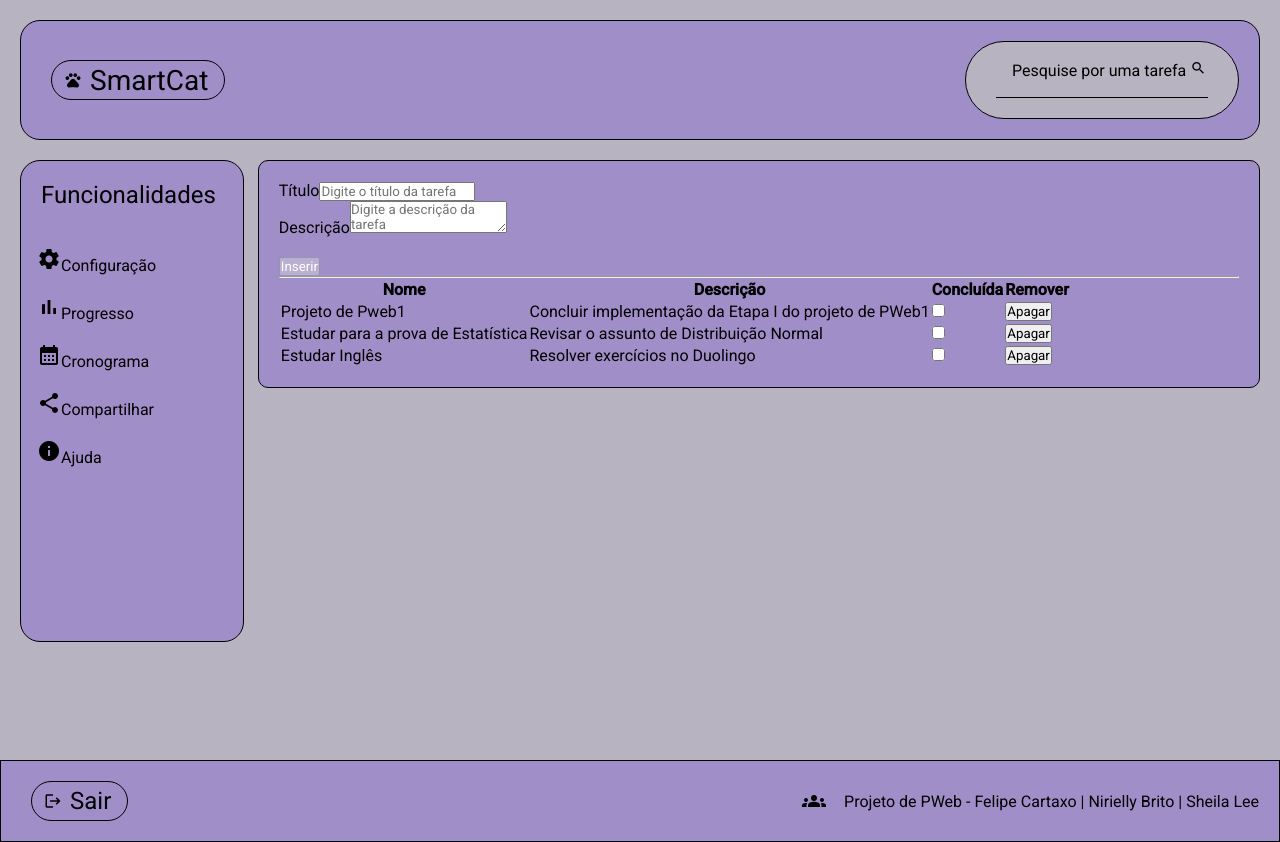
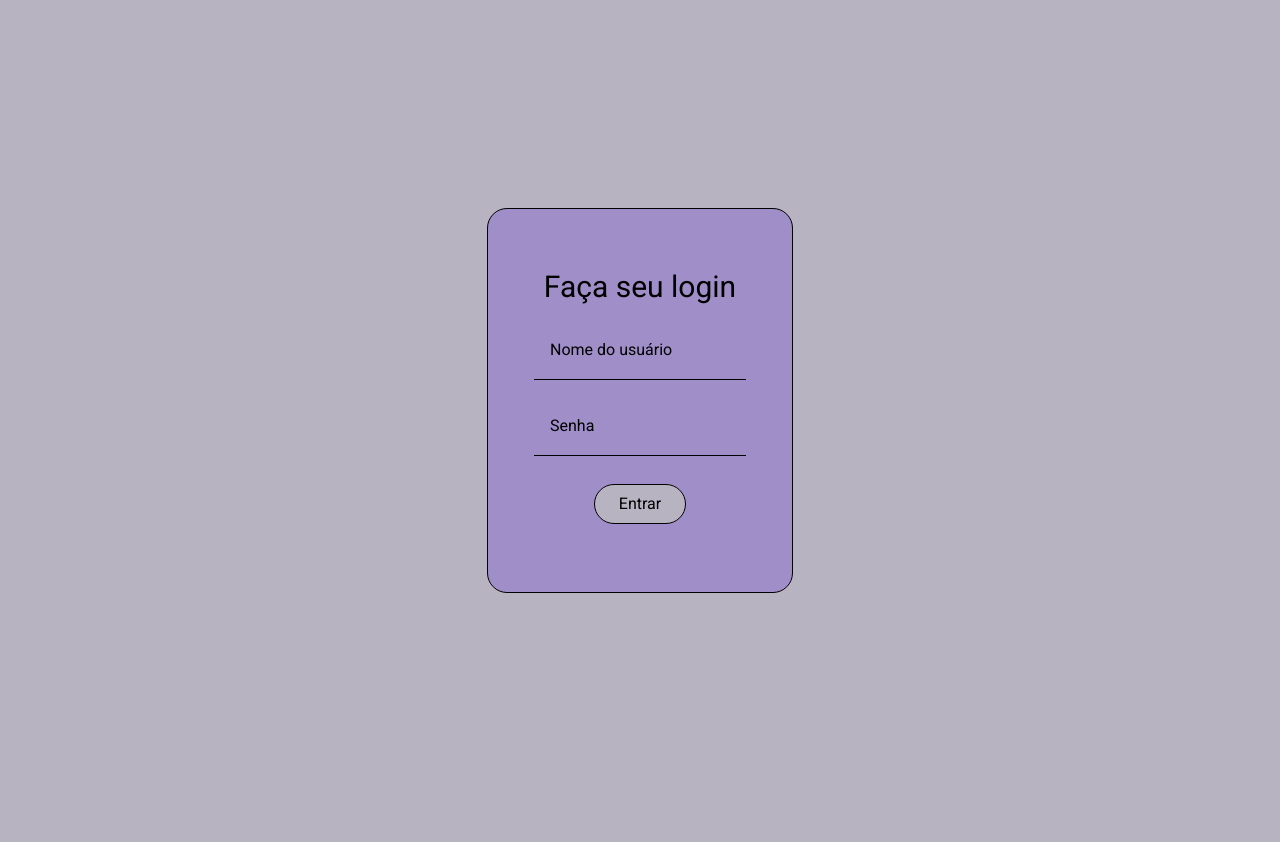
Before and after one commit to felipecartaxo/pweb1-angular-smartcat, an Angular app in the folder smartcat-projeto/: page / in a window 1280 px wide. After the commit the page ends 800 px from the top, so only its background shows below. Built offline with nearby package versions, Linux system fonts and the light colour scheme.

Commit message:
tela de login

```diff
--- a/smartcat-projeto/src/app/app.component.html
+++ b/smartcat-projeto/src/app/app.component.html
@@ -1,15 +1,15 @@
 <!-- Lembrar de instalar as dependências do Bootstrap: npm install bootstrap -->
 
-<!--<app-tela-login></app-tela-login>-->
+<app-tela-login></app-tela-login>
 
-<app-barra-superior></app-barra-superior>
+<!--<app-barra-superior></app-barra-superior>-->
 
-<div class="container-principal">
-    <app-menu-lateral></app-menu-lateral>
-    <app-quadro></app-quadro>
-</div>
+<!--<div class="container-principal">-->
+<!--    <app-menu-lateral></app-menu-lateral>-->
+<!--    <app-quadro></app-quadro>-->
+<!--</div>-->
 
-<div class="container-rodape">
-    <app-botao-logout></app-botao-logout>
-    <app-rodape></app-rodape>
-</div>
+<!--<div class="container-rodape">-->
+<!--    <app-botao-logout></app-botao-logout>-->
+<!--    <app-rodape></app-rodape>-->
+<!--</div>-->
--- a/smartcat-projeto/src/app/layout/layout.module.ts
+++ b/smartcat-projeto/src/app/layout/layout.module.ts
@@ -11,7 +11,7 @@ import { MatMenuModule} from '@angular/material/menu';
 import { QuadroComponent } from './quadro/quadro.component';
 import { TarefaModule } from '../tarefa/tarefa.module';
 import {
-    MatCard,
+    MatCard, MatCardActions,
     MatCardContent,
     MatCardFooter,
     MatCardHeader,
@@ -22,7 +22,7 @@ import {MatChip, MatChipSet} from '@angular/material/chips';
 import { QuadroTodoComponent } from './quadro-todo/quadro-todo.component';
 import { RodapeComponent } from './rodape/rodape.component';
 import { BotaoLogoutComponent } from './botao-logout/botao-logout.component';
-import {FormsModule} from '@angular/forms';
+import {FormsModule, ReactiveFormsModule} from '@angular/forms';
 import { TelaLoginComponent } from './tela-login/tela-login.component';
 
 @NgModule({
@@ -62,7 +62,9 @@ import { TelaLoginComponent } from './tela-login/tela-login.component';
         MatChipSet,
         MatChip,
         MatAnchor,
-        FormsModule
+        FormsModule,
+        ReactiveFormsModule,
+        MatCardActions
     ]
 })
 export class LayoutModule { }
--- a/smartcat-projeto/src/app/layout/tela-login/tela-login.component.css
+++ b/smartcat-projeto/src/app/layout/tela-login/tela-login.component.css
@@ -0,0 +1,44 @@
+.login-form-flex {
+    display: flex;
+    justify-content: center;
+    align-items: center;
+    height: 100%;
+}
+
+.button-flex-container {
+    display: flex;
+    width: 100%;
+    justify-content: flex-end;
+    background-color: #848095;
+}
+
+mat-card {
+    display: flex;
+    flex-direction: column;
+    background-color: #a08ec8;
+    padding: 60px 30px;
+    border-radius: 20px;
+    border: 1px solid black;
+}
+
+mat-card-title {
+    font-size: 30px;
+    text-align: center;
+    margin-bottom: 20px;
+}
+
+.botao-login {
+    background-color: #b7b3c1;
+    color: black;
+    border-radius: 20px;
+}
+
+.botao-login:hover {
+    background-color: dimgray;
+    color: white;
+
+}
+
+mat-card-actions {
+    align-self: center;
+}
--- a/smartcat-projeto/src/app/layout/tela-login/tela-login.component.html
+++ b/smartcat-projeto/src/app/layout/tela-login/tela-login.component.html
@@ -1 +1,19 @@
-<p>tela-login works!</p>
+<div class="login-form-flex">
+    <mat-card>
+        <mat-card-title>Faça seu login</mat-card-title>
+        <mat-card-content>
+            <mat-form-field>
+                <input matInput placeholder="Nome do usuário">
+            </mat-form-field>
+            <br/>
+            <mat-form-field>
+                <input type="password" matInput placeholder="Senha"/>
+            </mat-form-field>
+        </mat-card-content>
+        <mat-card-actions>
+            <div class="example-button-row">
+                <button class="botao-login" mat-stroked-button>Entrar</button>
+            </div>
+        </mat-card-actions>
+    </mat-card>
+</div>
--- a/smartcat-projeto/src/app/layout/tela-login/tela-login.component.ts
+++ b/smartcat-projeto/src/app/layout/tela-login/tela-login.component.ts
@@ -8,5 +8,7 @@ import { Component } from '@angular/core';
   styleUrl: './tela-login.component.css'
 })
 export class TelaLoginComponent {
+    nomeUsuario = "";
+    senha = " ";
 
 }
```
Also changed, not shown: smartcat-projeto/src/app/app-routing.module.ts (+8 -3 lines).
